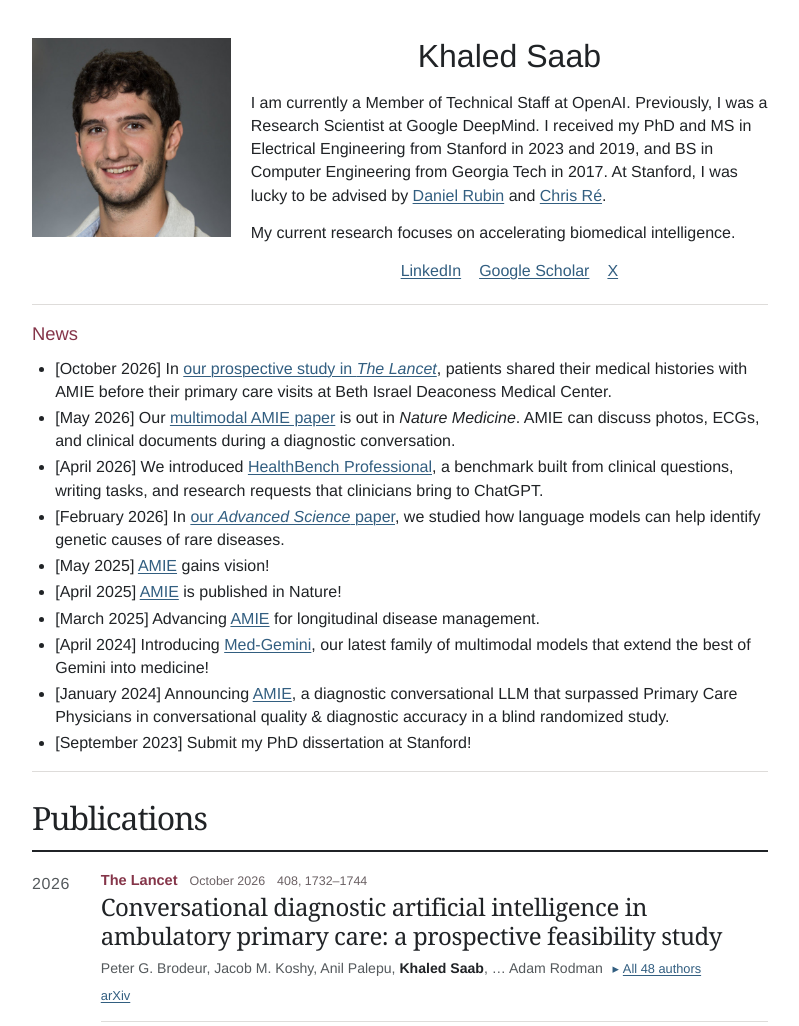
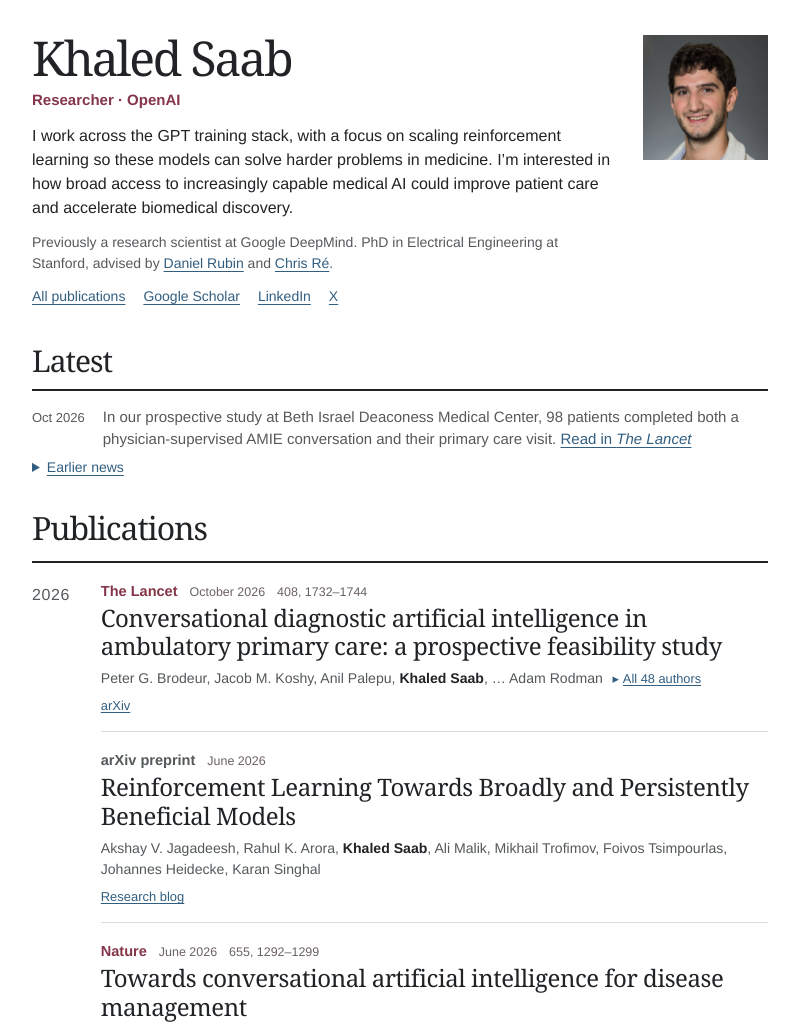
Before and after one commit to khaledsaab/khaledsaab.github.io, a plain HTML site: page index.html in a window 1280 px wide. Shown: the top 1026 px of the page, without its empty margins (240-1039 px from the left). Drawn offline with Linux system fonts and the light colour scheme.

Commit message:
Update homepage bio and group earlier news in a collapsible archive

```diff
--- a/index.html
+++ b/index.html
@@ -75,36 +75,63 @@
 #khaled-citations .pub-items {min-width:0;}
 #khaled-citations .pub-sheet a {overflow-wrap:anywhere;}
 #khaled-citations .pub-sheet article,#khaled-citations .byline {overflow-wrap:break-word;}
-#khaled-citations .profile {display:grid;grid-template-columns:27% minmax(0,1fr);align-items:start;gap:20px;margin:6px 0 22px;}
-#khaled-citations .profile img {width:100%;height:auto;display:block;}
-#khaled-citations .profile h1 {text-align:center;margin:0 0 .5em;font:400 2rem/1.15 "Helvetica Neue",Helvetica,Arial,sans-serif;}
-#khaled-citations .intro {font:400 1rem/1.45 "Helvetica Neue",Helvetica,Arial,sans-serif;color:var(--ink);}
-#khaled-citations .intro p {margin:0 0 .9em;}
-#khaled-citations .intro a {color:var(--link);text-decoration:underline;text-decoration-thickness:1px;text-underline-offset:.14em;}
-#khaled-citations .profile-nav {display:flex;flex-wrap:wrap;justify-content:center;gap:6px 18px;}
-#khaled-citations .news {border-top:1px solid var(--rule);border-bottom:1px solid var(--rule);margin-bottom:28px;padding:16px 0;}
-#khaled-citations .news h2 {margin:0;color:var(--venue);font:500 1.15rem/1.4 "Helvetica Neue",Helvetica,Arial,sans-serif;}
-#khaled-citations .news ul {margin:10px 0 0;padding-left:1.45rem;}
-#khaled-citations .news li+li {margin-top:3px;}
-@media (max-width:520px) {
-  #khaled-citations .profile {display:block;}
-  #khaled-citations .profile img {width:112px;margin:0 auto 16px;}
+#ks-research-header {
+  color-scheme:light dark; --canvas:light-dark(#fff,#1e1e20); --text:light-dark(#212326,#f2f0ed); --sub:light-dark(#56595c,#c3c5c8); --maroon:light-dark(#853549,#efa8b6); --nav:light-dark(#325e80,#a7cce6); --divider:light-dark(#dedcda,#444345);
+  box-sizing:border-box;margin:0 auto;max-width:800px;padding:clamp(18px,4%,32px);padding-bottom:0;background:var(--canvas);color:var(--text);font:400 16px/1.5 "Helvetica Neue",Arial,sans-serif;
+}
+#ks-research-header * {box-sizing:border-box;}
+#ks-research-header .ks-intro {display:grid;grid-template-columns:minmax(0,1fr) clamp(95px,17%,132px);grid-template-areas:"identity portrait" "bio portrait";column-gap:clamp(12px,4%,30px);padding:0 0 21px;}
+#ks-research-header .ks-identity {grid-area:identity;align-self:end;}
+#ks-research-header .ks-portrait {grid-area:portrait;display:block;width:100%;height:auto;align-self:start;margin:3px 0 0;}
+#ks-research-header .ks-bio {grid-area:bio;}
+#ks-research-header h1,#ks-research-header h2 {font-family:Georgia,"Times New Roman",serif;font-weight:400;color:var(--text);margin:0;}
+#ks-research-header h1 {font-size:clamp(33px,6.7vw,48px);line-height:1.08;letter-spacing:-.045em;}
+#ks-research-header .ks-role {font-weight:600;color:var(--maroon);font-size:15px;margin:5px 0 13px;}
+#ks-research-header .ks-bio p {margin:0 0 12px;}
+#ks-research-header .ks-background {font-size:14px;color:var(--sub);}
+#ks-research-header nav {display:flex;align-items:center;gap:18px;flex-wrap:wrap;}
+#ks-research-header a {color:var(--nav);text-decoration:underline;text-underline-offset:.18em;text-decoration-thickness:1px;}
+#ks-research-header nav a,#ks-research-header summary {font-size:14px;}
+#ks-research-header .ks-news h2 {border-bottom:2px solid var(--text);padding-bottom:9px;}
+#ks-research-header h2 {font-size:clamp(24px,4.5vw,30px);letter-spacing:-.035em;line-height:1.25;}
+#ks-research-header .ks-latest p {margin:5px 0 0;color:var(--sub);font-size:15px;line-height:1.5;}
+#ks-research-header .ks-news {margin-top:14px;}
+#ks-research-header .ks-latest {display:grid;grid-template-columns:auto minmax(0,1fr);align-items:baseline;gap:5px 18px;padding:10px 0 6px;}
+#ks-research-header time {color:var(--sub);font-size:13px;white-space:nowrap;}
+#ks-research-header summary {cursor:pointer;color:var(--nav);width:fit-content;text-decoration:underline;text-underline-offset:.18em;}
+#ks-research-header details ul {margin:8px 0 4px;padding-left:18px;color:var(--sub);font-size:14px;}
+#ks-research-header details li {margin:5px 0;}
+@media(max-width:500px){
+  #ks-research-header .ks-intro {grid-template-columns:minmax(0,1fr) 70px;grid-template-areas:"identity portrait" "bio bio";row-gap:12px;}
+  #ks-research-header .ks-identity {align-self:center;}
+  #ks-research-header .ks-role {margin-bottom:0;}
+  #ks-research-header .ks-latest {display:block;}
+}
+@media(pointer:coarse){
+  #ks-research-header nav a,#ks-research-header summary {min-height:44px;align-content:center;}
 }
 
 html {color-scheme:light dark;} body {margin:0;background:light-dark(#fff,#1e1e20);}</style>
 </head>
 <body>
-<div id="khaled-citations">
-<main class="pub-sheet">
-  <div class="intro">
-    <header class="profile"><img src="headshot.jpeg" alt="Khaled Saab"><div>
+<main>
+<div id="ks-research-header">
+  <header class="ks-intro">
+    <div class="ks-identity">
       <h1>Khaled Saab</h1>
-<p>I am currently a Member of Technical Staff at OpenAI.  Previously, I was a Research Scientist at Google DeepMind. I received my PhD and MS in Electrical Engineering from Stanford in 2023 and 2019, and BS in Computer Engineering from Georgia Tech in 2017. At Stanford, I was lucky to be advised by  <a href="https://rubinlab.stanford.edu/" target="_blank" rel="noopener">Daniel Rubin</a> and <a href="https://cs.stanford.edu/people/chrismre/" target="_blank" rel="noopener">Chris Ré</a>.</p>
-      <p>My current research focuses on accelerating biomedical intelligence.</p>      <nav aria-label="Profiles" class="profile-nav"><a href="https://www.linkedin.com/in/khaled-saab-181034122/" target="_blank" rel="noopener">LinkedIn</a><a href="https://scholar.google.com/citations?user=W77CiNUAAAAJ&amp;hl=en" target="_blank" rel="noopener">Google Scholar</a><a href="https://x.com/_khaledsaab" target="_blank" rel="noopener">X</a></nav>
-    </div></header>
-    <section class="news" aria-labelledby="ks-news"><h2 id="ks-news">News</h2><ul>
-<li> <span>[October 2026] In <a href="https://doi.org/10.1016/S0140-6736(26)01535-7" target="_blank" rel="noopener">our prospective study in <i>The Lancet</i></a>, patients shared their medical histories with AMIE before their primary care visits at Beth Israel Deaconess Medical Center.</span></li>
-      <li> <span>[May 2026] Our <a href="https://www.nature.com/articles/s41591-026-04371-0" target="_blank" rel="noopener">multimodal AMIE paper</a> is out in <i>Nature Medicine</i>. AMIE can discuss photos, ECGs, and clinical documents during a diagnostic conversation.</span></li>
+      <p class="ks-role">Researcher · OpenAI</p>
+    </div>
+    <img class="ks-portrait" src="headshot.jpeg" alt="Khaled Saab">
+    <div class="ks-bio">
+      <p>I work across the GPT training stack, with a focus on scaling reinforcement learning so these models can solve harder problems in medicine. I’m interested in how broad access to increasingly capable medical AI could improve patient care and accelerate biomedical discovery.</p>
+      <p class="ks-background">Previously a research scientist at Google DeepMind. PhD in Electrical Engineering at Stanford, advised by <a href="https://rubinlab.stanford.edu/" target="_blank" rel="noopener">Daniel Rubin</a> and <a href="https://cs.stanford.edu/people/chrismre/" target="_blank" rel="noopener">Chris Ré</a>.</p>
+      <nav aria-label="Profile links"><a href="#ks-pubs">All publications</a><a href="https://scholar.google.com/citations?user=W77CiNUAAAAJ&amp;hl=en" target="_blank" rel="noopener">Google Scholar</a><a href="https://www.linkedin.com/in/khaled-saab-181034122/" target="_blank" rel="noopener">LinkedIn</a><a href="https://x.com/_khaledsaab" target="_blank" rel="noopener">X</a></nav>
+    </div>
+  </header>
+  <section class="ks-news" aria-labelledby="ks-latest-heading">
+    <h2 id="ks-latest-heading">Latest</h2>
+    <div class="ks-latest"><time datetime="2026-10">Oct 2026</time><p>In our prospective study at Beth Israel Deaconess Medical Center, 98 patients completed both a physician-supervised AMIE conversation and their primary care visit. <a href="https://doi.org/10.1016/S0140-6736(26)01535-7" target="_blank" rel="noopener">Read in <i>The Lancet</i></a></p></div>
+    <details><summary>Earlier news</summary><ul><li> <span>[May 2026] Our <a href="https://www.nature.com/articles/s41591-026-04371-0" target="_blank" rel="noopener">multimodal AMIE paper</a> is out in <i>Nature Medicine</i>. AMIE can discuss photos, ECGs, and clinical documents during a diagnostic conversation.</span></li>
 <li> <span>[April 2026] We introduced <a href="https://arxiv.org/abs/2604.27470" target="_blank" rel="noopener">HealthBench Professional</a>, a benchmark built from clinical questions, writing tasks, and research requests that clinicians bring to ChatGPT.</span></li>
 <li> <span>[February 2026] In <a href="https://doi.org/10.1002/advs.202518656" target="_blank" rel="noopener">our <i>Advanced Science</i> paper</a>, we studied how language models can help identify genetic causes of rare diseases.</span></li>
 <li> <span>[May 2025] <a href="https://arxiv.org/abs/2505.04653" target="_blank" rel="noopener">AMIE</a> gains vision!</span></li>
@@ -112,8 +139,11 @@ html {color-scheme:light dark;} body {margin:0;background:light-dark(#fff,#1e1e2
 <li> <span>[March 2025] Advancing <a href="https://arxiv.org/abs/2503.06074" target="_blank" rel="noopener">AMIE</a> for longitudinal disease management.</span></li>
 <li> <span>[April 2024] Introducing <a href="https://arxiv.org/abs/2404.18416" target="_blank" rel="noopener">Med-Gemini</a>, our latest family of multimodal models that extend the best of Gemini into medicine!</span></li>
 <li> <span>[January 2024] Announcing <a href="https://arxiv.org/abs/2401.05654" target="_blank" rel="noopener">AMIE</a>, a diagnostic conversational LLM that surpassed Primary Care Physicians in conversational quality &amp; diagnostic accuracy in a blind randomized study.</span></li>
-      <li> <span>[September 2023] Submit my PhD dissertation at Stanford!</span></li>    </ul></section>
+<li> <span>[September 2023] I submitted my PhD dissertation at Stanford.</span></li></ul></details>
+  </section>
 </div>
+<div id="khaled-citations">
+<div class="pub-sheet">
   <section aria-labelledby="ks-pubs">
     <header class="pub-heading"><h2 id="ks-pubs">Publications</h2></header>
     <section class="pub-group" data-year="2026" aria-labelledby="ks-year-2026">
@@ -494,7 +524,8 @@ html {color-scheme:light dark;} body {margin:0;background:light-dark(#fff,#1e1e2
       </div>
     </section>
   </section>
+</div>
+</div>
 </main>
-</div>
 </body>
 </html>
```
Lines whose indentation alone changed are shown as unchanged.
